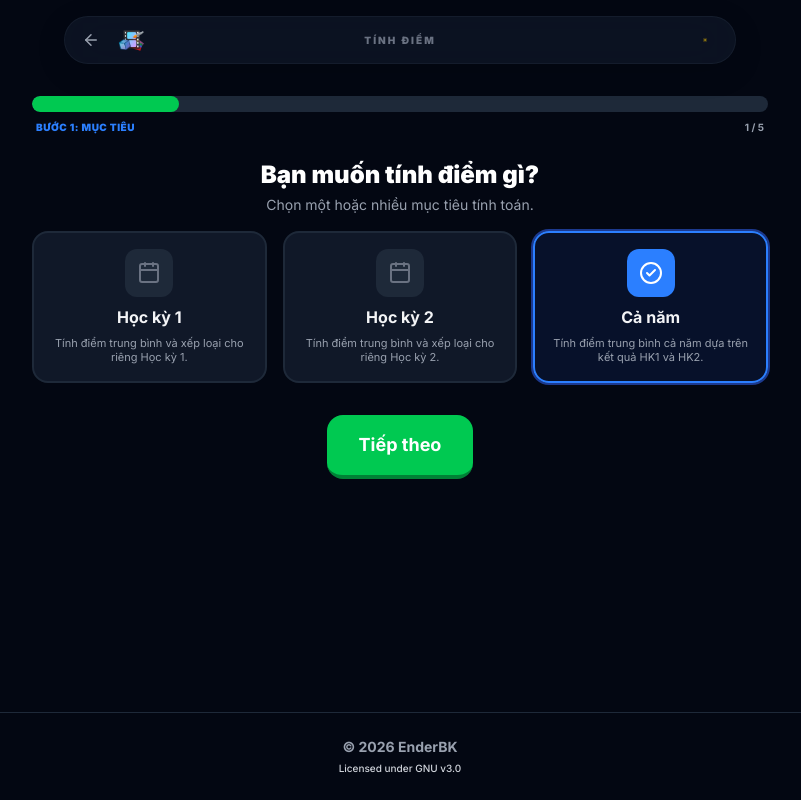
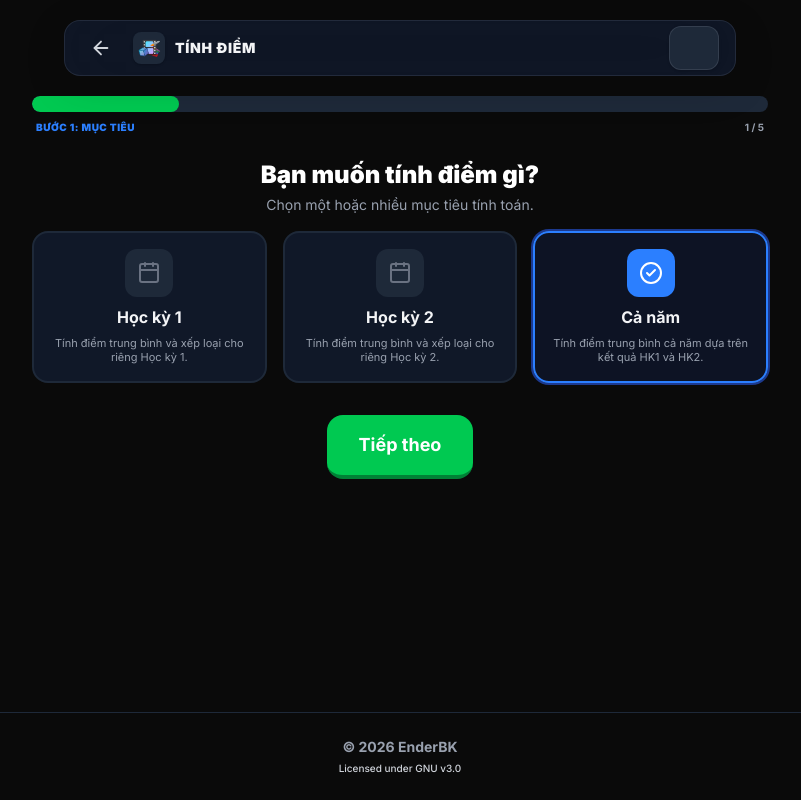
Before and after one commit to enderbk0/tinhdiem, a Next.js app: page / in a window 1280 px wide. Both pictures are taken after a click on the button 945 px from the left and 40 px from the top of the page. Shown: the whole page, without its empty margins (240-1041 px from the left). Built offline with nearby package versions, Linux system fonts and the light colour scheme.

Commit message:
Refine: UI improvements for Floating Navbar and Theme Switcher

```diff
--- a/src/app/globals.css
+++ b/src/app/globals.css
@@ -28,11 +28,11 @@
 }
 
 html, body {
-  @apply h-full overflow-x-hidden transition-colors duration-500;
+  @apply h-full overflow-x-hidden;
 }
 
 body {
-  @apply bg-white dark:bg-gray-950 text-gray-900 dark:text-gray-100;
+  @apply bg-white dark:bg-[#0a0a0a] text-gray-900 dark:text-gray-100 transition-colors duration-500 ease-in-out;
 }
 
 /* Hide number input arrows */
--- a/src/app/layout.tsx
+++ b/src/app/layout.tsx
@@ -26,7 +26,7 @@ export default function RootLayout({
       <body className={`${inter.className} min-h-screen bg-white dark:bg-gray-950 text-gray-900 dark:text-gray-100 transition-colors duration-300`}>
         <ThemeProvider
           attribute="class"
-          defaultTheme="light"
+          defaultTheme="system"
           enableSystem
           disableTransitionOnChange
         >
--- a/src/components/Navbar.tsx
+++ b/src/components/Navbar.tsx
@@ -15,27 +15,27 @@ export const Navbar: React.FC = () => {
   }, []);
 
   if (!mounted) {
-    return <div className="h-20" />; // Spacer for fixed island
+    return <div className="h-20" />; // Initial spacer
   }
 
   const isDark = resolvedTheme === 'dark';
 
   return (
-    <div className="fixed top-4 left-1/2 -translate-x-1/2 z-50 w-[94%] max-w-2xl pointer-events-none">
-      <nav className="bg-white/70 dark:bg-gray-900/70 backdrop-blur-xl border border-gray-200/50 dark:border-gray-800/50 rounded-full px-2 h-12 flex items-center justify-between shadow-[0_8px_32px_rgba(0,0,0,0.12)] pointer-events-auto transition-colors duration-300">
-        {/* Left: Back & Logo */}
-        <div className="flex items-center gap-1">
+    <div className="fixed top-5 left-1/2 -translate-x-1/2 z-50 w-[94%] max-w-2xl pointer-events-none">
+      <nav className="bg-white/90 dark:bg-gray-900/90 backdrop-blur-2xl border border-gray-200/50 dark:border-gray-700/50 rounded-2xl px-4 h-14 flex items-center justify-between shadow-[0_10px_40px_rgba(0,0,0,0.15)] pointer-events-auto transition-all duration-300">
+        {/* Left Side: Back + Logo + Title */}
+        <div className="flex items-center gap-3">
           <Button
             variant="ghost"
             size="sm"
             onClick={() => window.location.href = 'https://enderbk.is-cool.dev/labs'}
-            className="p-2 h-9 w-9 rounded-full hover:bg-gray-100 dark:hover:bg-gray-800 transition-all active:scale-90"
+            className="p-2 h-10 w-10 rounded-xl hover:bg-gray-100 dark:hover:bg-gray-800 transition-all active:scale-90"
           >
-            <ArrowLeft size={18} className="text-gray-500 dark:text-gray-400" />
+            <ArrowLeft size={22} className="text-gray-600 dark:text-gray-300" />
           </Button>
 
-          <div className="flex items-center gap-2 pl-1">
-            <div className="relative w-7 h-7 flex items-center justify-center">
+          <div className="flex items-center gap-2.5">
+            <div className="relative w-8 h-8 flex items-center justify-center bg-gray-50 dark:bg-gray-800 rounded-lg p-1 shadow-sm">
               <Image
                 src="/tinhdiem/enderbk'slabs.png"
                 alt="Logo"
@@ -44,7 +44,6 @@ export const Navbar: React.FC = () => {
                 className="object-contain"
                 priority
                 onError={(e) => {
-                  // Fallback to relative path if absolute fails
                   const img = e.target as HTMLImageElement;
                   if (!img.src.includes('tinhdiem/tinhdiem')) {
                      img.src = "enderbk'slabs.png";
@@ -52,28 +51,23 @@ export const Navbar: React.FC = () => {
                 }}
               />
             </div>
+            <h1 className="text-sm font-black uppercase tracking-wider text-gray-800 dark:text-gray-100">
+              Tính điểm
+            </h1>
           </div>
         </div>
 
-        {/* Center: Title */}
-        <div className="absolute left-1/2 -translate-x-1/2 pointer-events-none">
-          <h1 className="text-[10px] font-black uppercase tracking-[0.2em] text-gray-400 dark:text-gray-500">
-            Tính điểm
-          </h1>
-        </div>
-
-        {/* Right: Theme Switcher */}
-        <div className="flex items-center pr-1">
+        {/* Right Side: Theme Switcher */}
+        <div className="flex items-center">
           <Button
             variant="ghost"
-            size="sm"
             onClick={() => setTheme(isDark ? 'light' : 'dark')}
-            className="h-9 w-9 rounded-full hover:bg-gray-100 dark:hover:bg-gray-800 transition-all active:rotate-45"
+            className="h-11 w-11 rounded-xl bg-gray-50 dark:bg-gray-800 hover:bg-gray-100 dark:hover:bg-gray-700 transition-all border border-gray-200/50 dark:border-gray-600/50 shadow-sm"
           >
             {isDark ? (
-              <Sun size={18} className="text-yellow-400 fill-yellow-400/20" />
+              <Sun size={24} className="text-yellow-400 fill-yellow-400/20" />
             ) : (
-              <Moon size={18} className="text-blue-500 fill-blue-500/10" />
+              <Moon size={22} className="text-blue-600 fill-blue-600/10" />
             )}
           </Button>
         </div>
```
